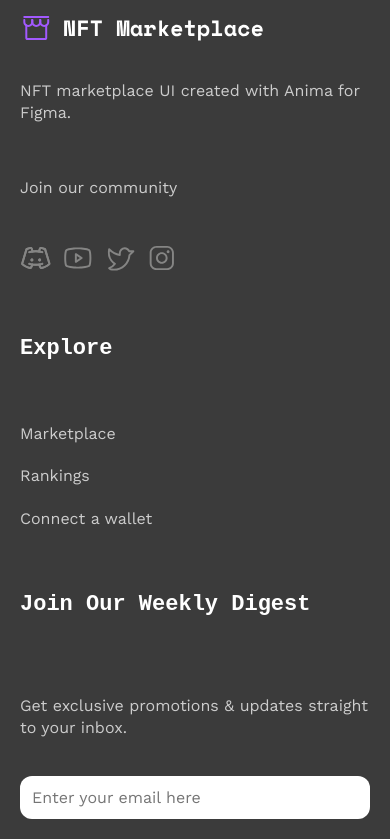
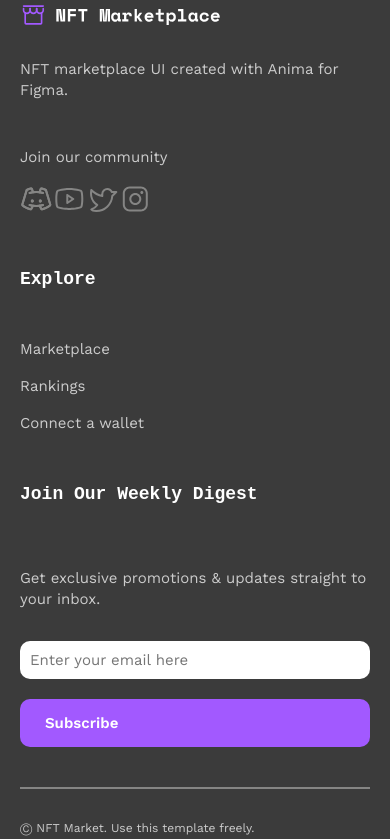
Before and after one commit to ShaikhWasimgithub/Marketplace, a React (Vite) app: page /signup in a window 390 px wide. Shown: the part 940-1779 px from the top of the page. Built offline with nearby package versions, Linux system fonts and the light colour scheme.

Commit message:
Update footer responsive CSS

```diff
--- a/src/components/Footer/Footer.css
+++ b/src/components/Footer/Footer.css
@@ -2,8 +2,8 @@
   display: flex;
   flex-direction: column;
   align-items: center;
-  padding: 40px 195px;
-  gap: 30px;
+  padding: 30px 160px; /* reduced top padding from 40px → 30px */
+  gap: 25px;
   width: 100%;
   background: #3b3b3b;
 }
@@ -12,58 +12,36 @@
   display: flex;
   flex-direction: row;
   justify-content: space-between;
-  gap: 31px;
+  gap: 24px;
   width: 100%;
+  max-width: 1000px; /* keeps neat on large screens */
 }
 
 .footer-col {
   display: flex;
   flex-direction: column;
-  gap: 20px;
+  gap: 16px;
   color: #cccccc;
 }
 
 .footer-logo {
-  width: 243px;
-  height: 32px;
+  width: 200px; /* was 220px or 243px → now exact smaller */
+  height: auto;
   object-fit: contain;
 }
 
 .footer-text {
   font-family: "Work Sans", sans-serif;
-  font-size: 16px;
+  font-size: 15px;
   line-height: 140%;
   color: #cccccc;
-}
-
-.footer-community {
-  display: flex;
-  flex-direction: column;
-  gap: 15px;
-}
-
-.footer-icons {
-  display: flex;
-  flex-direction: row;
-  gap: 10px;
-}
-
-.footer-icons img {
-  width: 32px;
-  height: 32px;
-  cursor: pointer;
-  transition: 0.3s;
-}
-
-.footer-icons img:hover {
-  opacity: 0.7;
 }
 
 .footer-title {
   font-family: "Space Mono", monospace;
   font-weight: 700;
-  font-size: 22px;
-  line-height: 160%;
+  font-size: 18px; /* was 20px → proper size */
+  line-height: 140%;
   color: #ffffff;
   text-transform: capitalize;
 }
@@ -71,7 +49,7 @@
 .footer-links {
   display: flex;
   flex-direction: column;
-  gap: 20px;
+  gap: 16px;
   list-style: none;
   padding: 0;
   margin: 0;
@@ -79,7 +57,7 @@
 
 .footer-links li {
   font-family: "Work Sans", sans-serif;
-  font-size: 16px;
+  font-size: 15px;
   line-height: 140%;
   color: #cccccc;
   cursor: pointer;
@@ -90,15 +68,16 @@
   color: #ffffff;
 }
 
+/* ---- Subscribe Form ---- */
 .footer-form {
   display: flex;
   align-items: center;
   background: #ffffff;
-  border-radius: 20px;
-  padding: 16px 0px 16px 20px;
-  gap: 12px;
-  width: 420px;
-  height: 60px;
+  border-radius: 15px;
+  padding: 12px 0px 12px 18px;
+  gap: 10px;
+  width: 380px;
+  height: 54px;
 }
 
 .footer-input {
@@ -106,23 +85,23 @@
   outline: none;
   flex-grow: 1;
   font-family: "Work Sans", sans-serif;
-  font-size: 16px;
+  font-size: 15px;
   color: #2b2b2b;
 }
 
 .footer-button {
   display: flex;
   align-items: center;
-  gap: 12px;
-  padding: 0px 30px;
-  height: 60px;
+  gap: 8px;
+  padding: 0px 25px;
+  height: 54px;
   background: #a259ff;
-  border-radius: 20px;
+  border-radius: 15px;
   border: none;
   color: #ffffff;
   font-family: "Work Sans", sans-serif;
   font-weight: 600;
-  font-size: 16px;
+  font-size: 15px;
   cursor: pointer;
   transition: 0.3s ease;
 }
@@ -131,14 +110,10 @@
   background: #9225ff;
 }
 
-.footer-mail-icon {
-  width: 20px;
-  height: 20px;
-}
-
 .footer-divider {
   width: 100%;
   border: 1px solid #858584;
+  margin-top: 15px;
 }
 
 .footer-copy {
@@ -146,22 +121,23 @@
   font-size: 12px;
   line-height: 110%;
   color: #cccccc;
-  text-align: left;
+  text-align: left; /* was center → fixed */
   width: 100%;
-  max-width: 1050px;
+  max-width: 1000px;
+  margin-top: 8px;
 }
 
-/* ====== RESPONSIVE ONLY ====== */
+/* ====== RESPONSIVE ====== */
 @media (max-width: 768px) {
   .footer {
-    padding: 40px 20px;
+    padding: 30px 20px;
     align-items: flex-start;
   }
 
   .footer-info {
     flex-direction: column;
     align-items: flex-start;
-    gap: 20px;
+    gap: 18px;
   }
 
   .footer-col {
@@ -170,7 +146,6 @@
     text-align: left;
   }
 
-  /* Subscribe form stacked */
   .footer-form {
     flex-direction: column;
     width: 100%;
@@ -182,23 +157,23 @@
   .footer-input {
     width: 100%;
     background: #fff;
-    border-radius: 12px;
-    padding: 12px;
+    border-radius: 10px;
+    padding: 10px;
   }
 
   .footer-button {
     width: 100%;
     margin-top: 10px;
-    border-radius: 12px;
-    height: 50px;
+    border-radius: 10px;
+    height: 48px;
   }
 
   .footer-copy {
     text-align: left;
-    font-size: 13px;
+    font-size: 12px;
   }
 
   .footer-icons {
-    margin-top: 12px;
+    margin-top: 10px;
   }
 }
--- a/src/components/HowItWorks/HowItWorks.css
+++ b/src/components/HowItWorks/HowItWorks.css
@@ -1,3 +1,4 @@
+/* How It Works: Desktop */
 .how-it-works {
   display: flex;
   flex-direction: column;
@@ -10,7 +11,7 @@
 .how-header {
   display: flex;
   flex-direction: column;
-  align-items: flex-start; /*  text left aligned */
+  align-items: flex-start;
   gap: 8px;
   margin-bottom: 70px;
   width: 100%;
@@ -89,23 +90,21 @@
   margin: 0;
   color: #d7d7d7;
 }
+
+/* Tablet */
 @media (max-width: 1024px) {
   .how-it-works {
     padding: 60px 40px;
   }
-
   .how-header h3 {
     font-size: 32px;
   }
-
   .how-header p {
     font-size: 18px;
   }
-
   .how-cards {
     gap: 24px;
   }
-
   .how-card {
     padding: 40px 25px;
   }
@@ -114,44 +113,47 @@
 /* Mobile */
 @media (max-width: 600px) {
   .how-it-works {
-    padding: 40px 20px;
+    padding: 40px 12px;
   }
-
   .how-header {
     align-items: center;
     text-align: center;
+    margin-bottom: 40px;
   }
-
   .how-header h3 {
-    font-size: 24px;
+    font-size: 22px;
+    text-align: center;
+    line-height: 120%;
   }
-
   .how-header p {
-    font-size: 16px;
+    font-size: 14px;
+    text-align: center;
+    line-height: 150%;
   }
-
   .how-cards {
     flex-direction: column;
     align-items: center;
-    gap: 20px;
+    gap: 16px;
+    max-width: 100%;
+    width: 100%;
   }
-
   .how-card {
     width: 100%;
     max-width: 320px;
-    padding: 30px 20px;
+    min-width: 0;
+    padding: 20px 10px;
+    height: auto;
+    gap: 16px;
   }
-
   .how-icon {
-    width: 60px;
-    height: 60px;
+    width: 48px;
+    height: 48px;
   }
-
   .how-card h4 {
-    font-size: 20px;
+    font-size: 16px;
   }
-
   .how-card p {
-    font-size: 14px;
+    font-size: 12px;
+    line-height: 140%;
   }
 }
```
